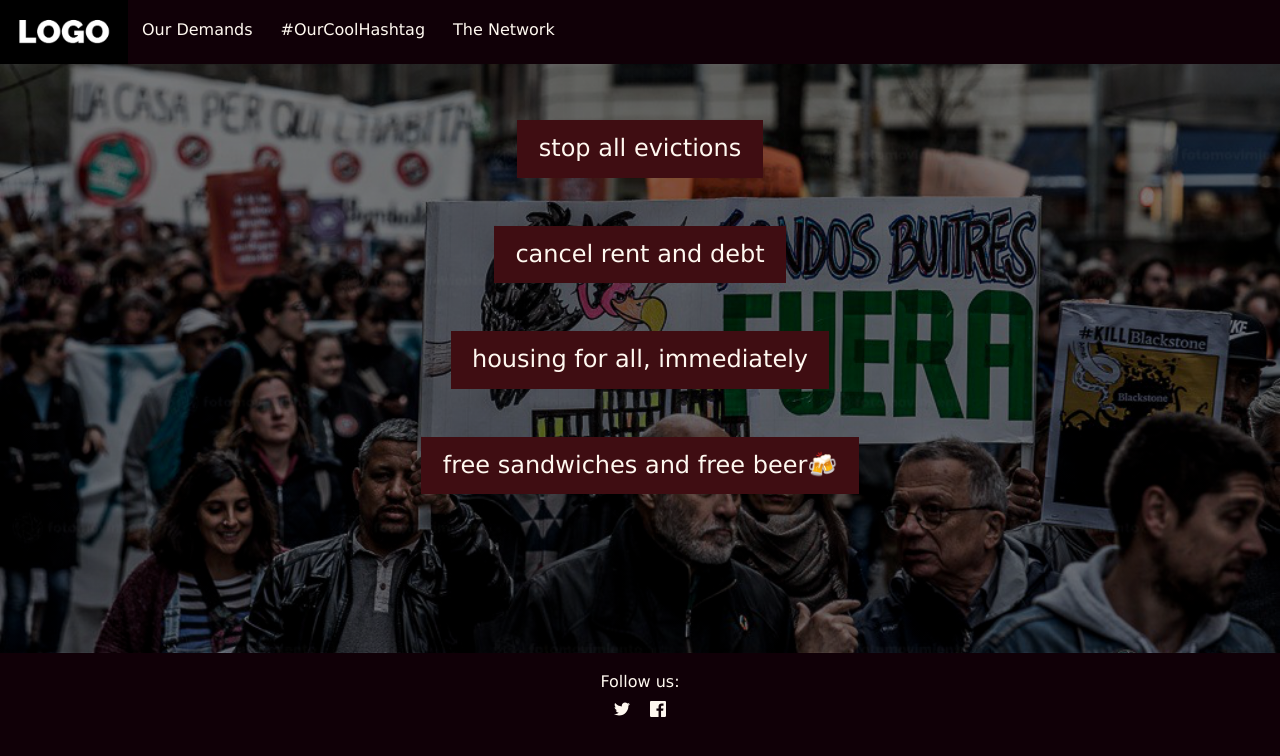
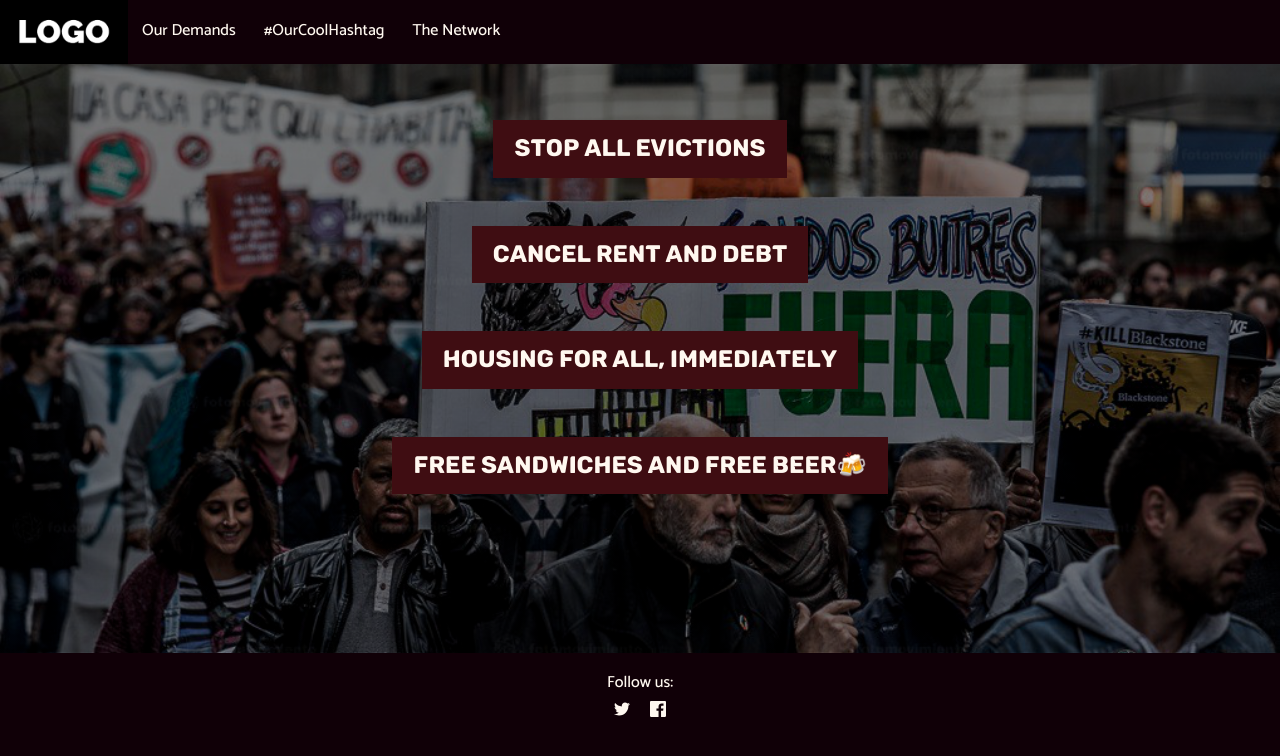
Before and after one commit to jsrois/w-concept, a React app: page / in a window 1280 px wide. Shown: the top 756 px of the page. Built offline with nearby package versions, Linux system fonts and the light colour scheme.

Commit message:
Added cool fonts

```diff
--- /dev/null
+++ b/src/styles/_fonts.scss
@@ -0,0 +1,9 @@
+@font-face {
+  font-family: Cunia;
+  src: url('fonts/Cunia.ttf');
+}
+
+@font-face {
+  font-family: 'Mosk Medium 500';
+  src: url('fonts/Mosk Medium 500.woff')
+}
--- a/src/styles/demands-content.scss
+++ b/src/styles/demands-content.scss
@@ -1,12 +1,12 @@
 
 .demands-content {
-  padding: 32px 32px;
+  padding: 32px;
   width: 100%;
 
 }
 
 .hero-image {
-  background-image: linear-gradient(rgba(0, 0, 0, 0.5), rgba(0, 0, 0, 0.5)), url("../images/demo_photo.png");
+  background-image: linear-gradient(rgba(0, 0, 0, .5), rgba(0, 0, 0, .5)), url('../images/demo_photo.png');
 
   background-position: center;
   background-repeat: no-repeat;
@@ -14,19 +14,20 @@
 }
 
 .hero-text {
-  text-align: center;
+  align-items: center;
 
   color: $color5;
-  font-size: x-large;
   display: flex;
   flex-direction: column;
-  align-items: center;
+  font-size: x-large;
+  text-align: center;
+  font-family: Cunia;
 
   &__phrase {
     background-color: $color2;
     color: $color5;
     line-height: 2.4;
+    padding: 0 21.3px;
     width: max-content;
-    padding: 0 21.3px;
   }
 }
--- a/src/styles/main.scss
+++ b/src/styles/main.scss
@@ -1,3 +1,4 @@
 @import 'colors';
 @import 'layout';
 @import 'styles';
+@import 'src/styles/fonts';
--- a/src/styles/styles.scss
+++ b/src/styles/styles.scss
@@ -1,6 +1,6 @@
 
 body {
-  font-family: 'Lucida Grande';
+  font-family: 'Mosk Medium 500','Lucida Grande', serif;
 }
 
 header {
--- a/webpack.config.js
+++ b/webpack.config.js
@@ -28,7 +28,7 @@ module.exports = {
                 ]
             },
             {
-                test: /\.(png|svg|jpg|gif)$/,
+                test: /\.(png|svg|jpg|gif|ttf|otf|woff)$/,
                 use: [
                     'file-loader',
                 ],
```
Also changed, not shown: src/styles/fonts/Cunia.ttf (added), src/styles/fonts/Mosk Medium 500.woff (added).
